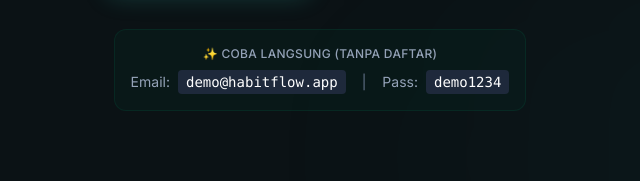
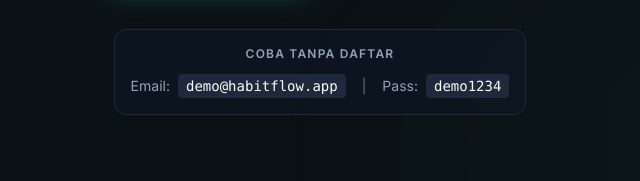
Before and after one commit to zhafirash04/habit-tracker, a website: page docs/index.html in a window 1280 px wide. Shown: the part 523-704 px from the top of the page, 320-960 px from the left. Drawn offline with nearby package versions, Linux system fonts and the light colour scheme.

Commit message:
style: remove emoji and update style on demo box

```diff
--- a/docs/index.html
+++ b/docs/index.html
@@ -138,8 +138,8 @@
                     </a>
                 </div>
                 <!-- Demo Account Info -->
-                <div class="mt-8 p-4 rounded-xl border border-emerald-900/30 bg-emerald-900/10 inline-block text-left">
-                    <p class="text-slate-400 text-sm mb-2 text-center text-emerald-400/90 font-medium tracking-wide text-xs uppercase">✨ Coba Langsung (Tanpa Daftar)</p>
+                <div class="mt-8 p-4 rounded-xl border border-slate-800 bg-slate-900/50 inline-block text-left">
+                    <p class="text-slate-400 text-xs font-semibold uppercase tracking-widest mb-3 text-center">Coba Tanpa Daftar</p>
                     <div class="flex items-center justify-center gap-2 text-sm">
                         <span class="text-slate-400">Email:</span>
                         <code class="px-2 py-0.5 rounded bg-slate-800 text-white font-mono">demo@habitflow.app</code>
```
